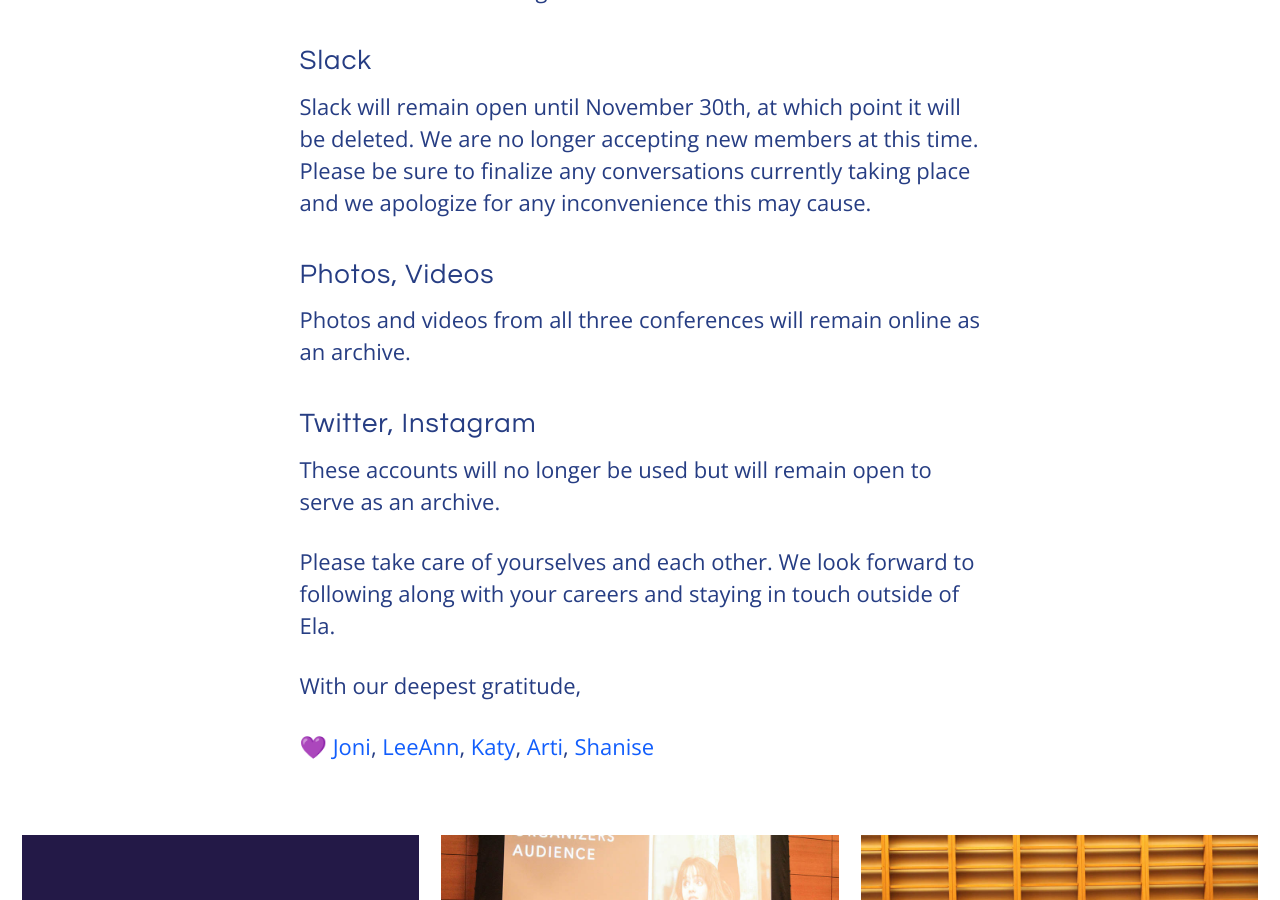
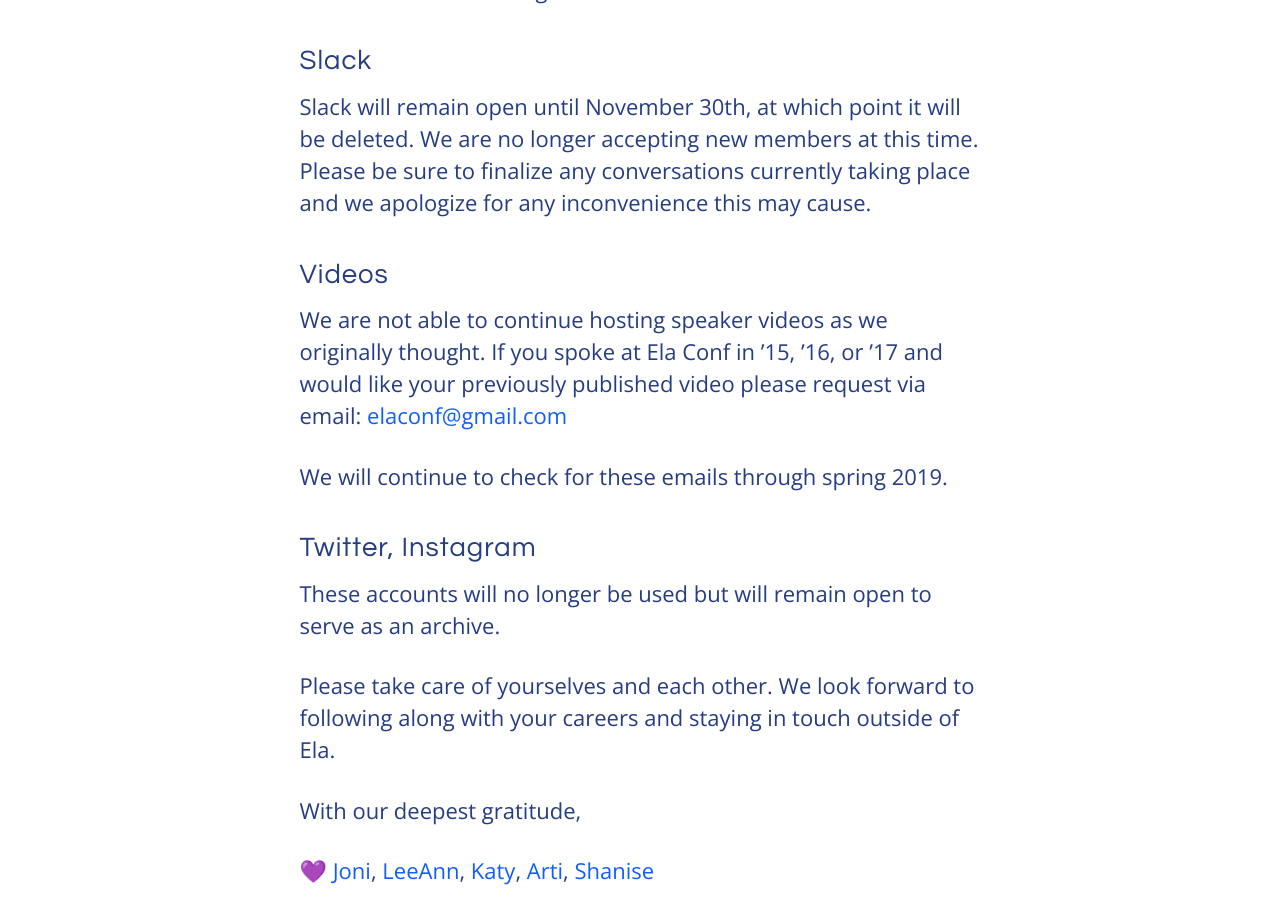
Before and after one commit to elaconf/elaconf.github.io, a Jekyll site: the page built from index.html, in a window 1280 px wide and 900 px high, scrolled down 2381 px. Built offline with Jekyll 4.4.1, drawn with Linux system fonts in a browser that asks for light colours.

Commit message:
video details update

```diff
--- a/_includes/letter.md
+++ b/_includes/letter.md
@@ -28,9 +28,11 @@ Effective immediately we are no longer accepting emails and can not be contacted
 
 Slack will remain open until November 30th, at which point it will be deleted. We are no longer accepting new members at this time. Please be sure to finalize any conversations currently taking place and we apologize for any inconvenience this may cause.
 
-### Photos, Videos
+### Videos
 
-Photos and videos from all three conferences will remain online as an archive.
+We are not able to continue hosting speaker videos as we originally thought. If you spoke at Ela Conf in ’15, ’16, or ’17 and would like your previously published video please request via email: [elaconf@gmail.com](mailto:elaconf@gmail.com)
+
+We will continue to check for these emails through spring 2019.
 
 ### Twitter, Instagram
 
```
